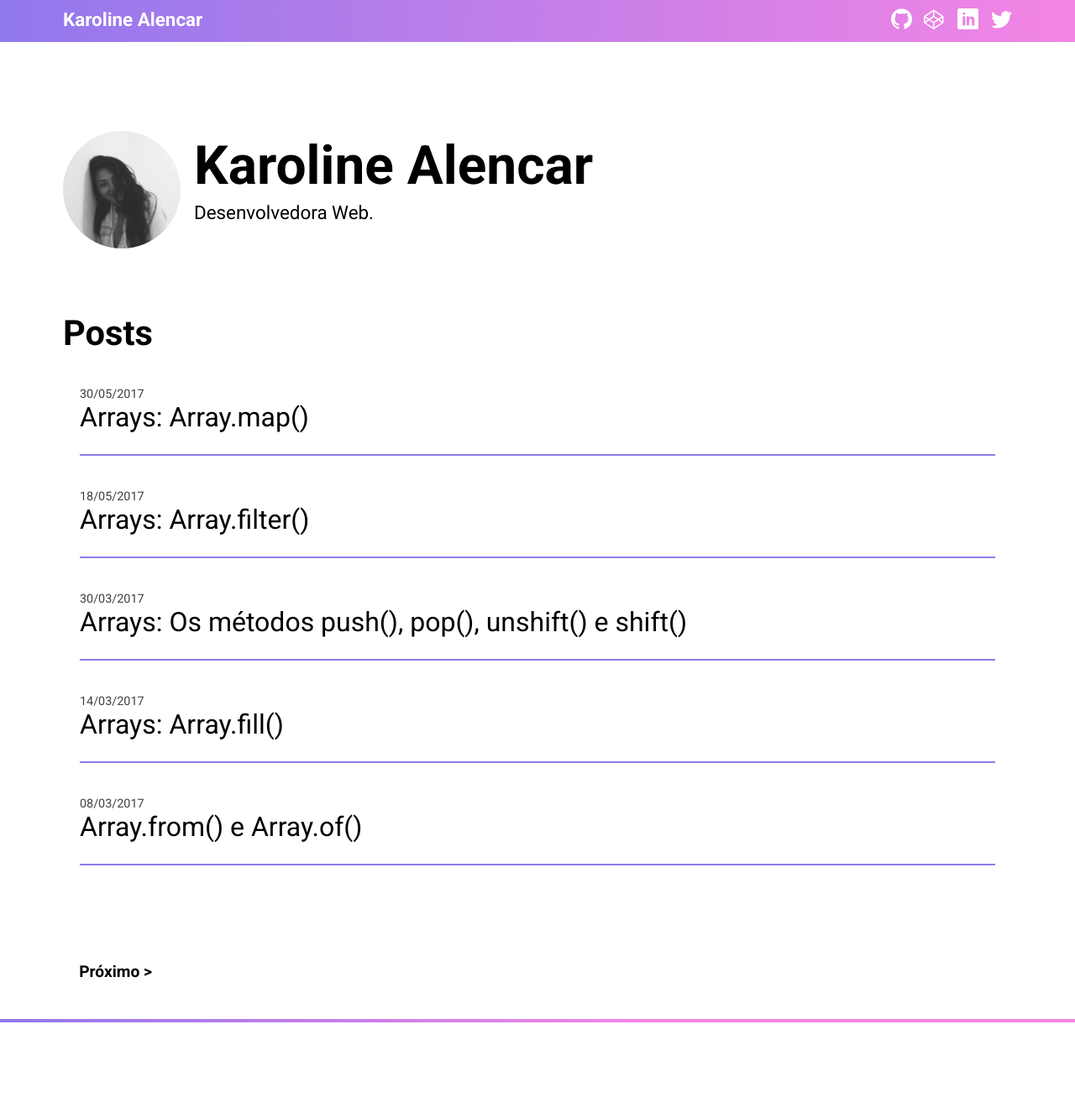
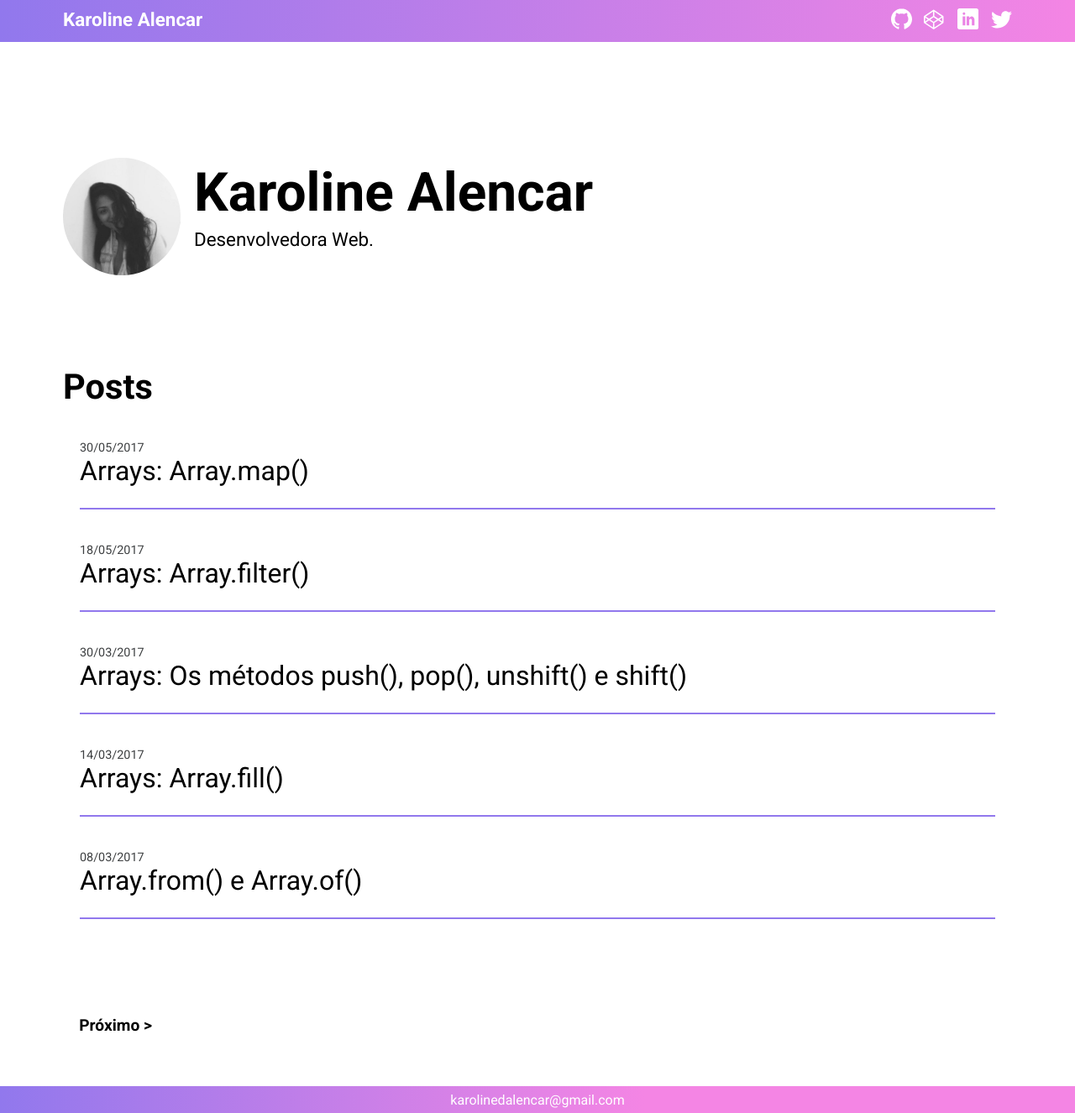
Before and after one commit to karolinedealencar/karolinedealencar.com.br, a Jekyll site: the page built from index.html, in a window 1280 px wide. Shown: the whole page at 84% size. Built offline with Jekyll 4.4.1, drawn with Linux system fonts in a browser that asks for light colours; the list of posts is cut into pages by our own code; before the commit the page ends 1218 px from its top, so only the background shows below that.

Commit message:
inserindo e-mail no footer e aumentando margin

```diff
--- a/_sass/_style.scss
+++ b/_sass/_style.scss
@@ -63,7 +63,7 @@
   text-align: center;
 
   @media (min-width: 992px) {
-    padding: 6em 0;
+    padding: 8em 0;
     text-align: left;
   }
 
@@ -189,10 +189,20 @@
 // FOOTER
 
 .footer {
-  height: 4px;
   width: 100%;
-  margin-top: 1em;
+  margin-top: 2em;
+  padding: .4em;
+
+  color: $color-contrast;
+  font-size: .6em;
+  text-align: center;
+
   background: linear-gradient(to right, #9178ED, #F485E4 60%);
+
+  @media (min-width: 992px) {
+    font-size: 1em;
+  }
+
 }
 
 // POST PAGE
--- a/index.html
+++ b/index.html
@@ -51,4 +51,6 @@ layout: default
   {% endif %}
   </div>
 </div>
-<footer class="footer"></footer>
+<footer class="footer">
+  <a href="mailto:karolinedalencar@gmail.com" target="_top">karolinedalencar@gmail.com</a>
+</footer>
```
